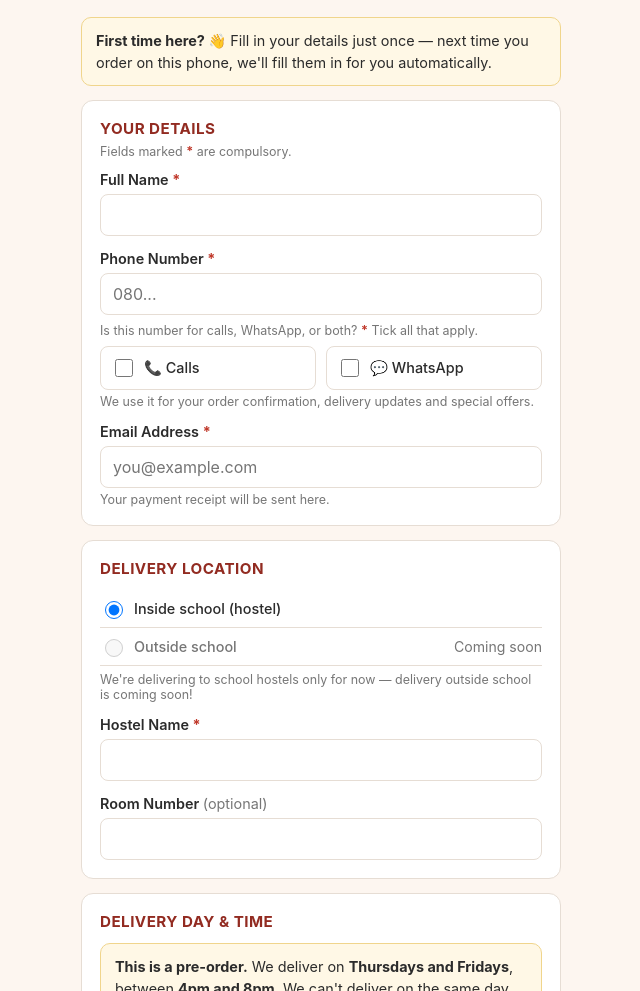
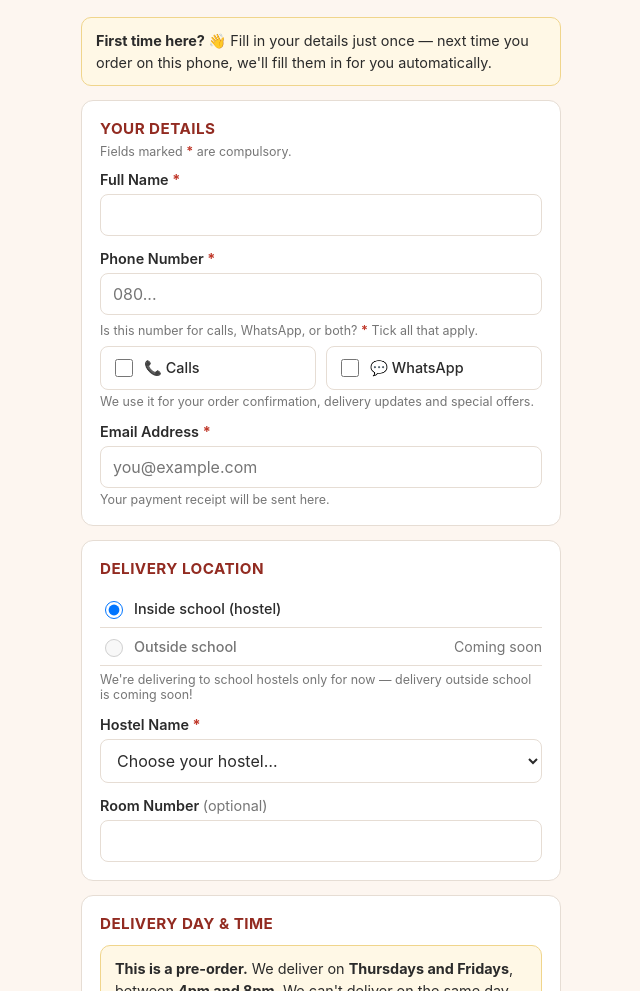
Before and after one commit to abdulwarithsalman15-boop/Pasta-Village-Order, a plain HTML site: page index.html in a window 1280 px wide. Shown: the part 109-1100 px from the top of the page, without its empty margins (319-959 px from the left). Drawn offline with Linux system fonts and the light colour scheme; no server answers.

Commit message:
Hostel dropdown
Co-Authored-By: Claude Opus 5.5 <noreply@anthropic.com>
Claude-Session: https://claude.ai/code/session_019eDQcWgZXbCg1HAGwNecBV

```diff
--- a/index.html
+++ b/index.html
@@ -298,7 +298,24 @@
       <div id="hostelFields" style="margin-top:14px;">
         <div class="field">
           <label for="hostel">Hostel Name <span class="req">*</span></label>
-          <input type="text" id="hostel">
+          <!-- To add or remove a hostel, change this list AND the HOSTELS list in apps-script.gs. -->
+          <select id="hostel" required>
+            <option value="">Choose your hostel…</option>
+            <option>Jibowu - Main</option>
+            <option>Jibowu - Annex 1</option>
+            <option>Jibowu - Annex 2</option>
+            <option>Jibowu - Annex 3</option>
+            <option>Awosika</option>
+            <option>Jadesola</option>
+            <option>Adesida</option>
+            <option>Post Graduate Hall</option>
+            <option>Futascoop</option>
+            <option>Akindeko</option>
+            <option>Abiola</option>
+            <option>Adeboye</option>
+            <option>Bisi Balogun</option>
+            <option>Adeniyi</option>
+          </select>
         </div>
         <div class="field">
           <label for="room">Room Number <span style="font-weight:400;color:var(--muted);">(optional)</span></label>
@@ -604,6 +621,7 @@
     try { d = JSON.parse(localStorage.getItem(SAVED_KEY) || 'null'); } catch (e) { d = null; }
     if (!d || !d.name) return;
     SAVED_FIELDS.forEach(f => { if (typeof d[f] === 'string') $(f).value = d[f]; });
+    if ($('hostel').selectedIndex < 0) $('hostel').value = ''; // old typed hostel not in the list
     SAVED_TICKS.forEach(f => { $(f).checked = d[f] === true; });
     if (d.locType === 'outside' && !$('locOutside').disabled) $('locOutside').checked = true; else locHostel.checked = true;
     toggleLocationFields();
@@ -705,7 +723,7 @@
     if (phone.replace(/\D/g, '').length < 10) return showFormError('Please enter a phone number we can call you on.');
     if (!phoneCalls && !phoneWa) return showFormError('Please tick whether your phone number is for calls, WhatsApp, or both.');
     if (!/^[^\s@]+@[^\s@]+\.[^\s@]+$/.test(email)) return showFormError('Please enter a valid email address.');
-    if (isHostel && !hostel) return showFormError('Please tell us your hostel name.');
+    if (isHostel && !hostel) return showFormError('Please choose your hostel.');
     if (!isHostel && !capturedCoords && !address) return showFormError('Please share your location or type your address.');
     if (!$('deliveryDate').value) return showFormError('Please choose your delivery day (Thursday or Friday).');
     if (!$('deliveryTime').value) return showFormError('Please choose what time you want your order delivered.');
```
